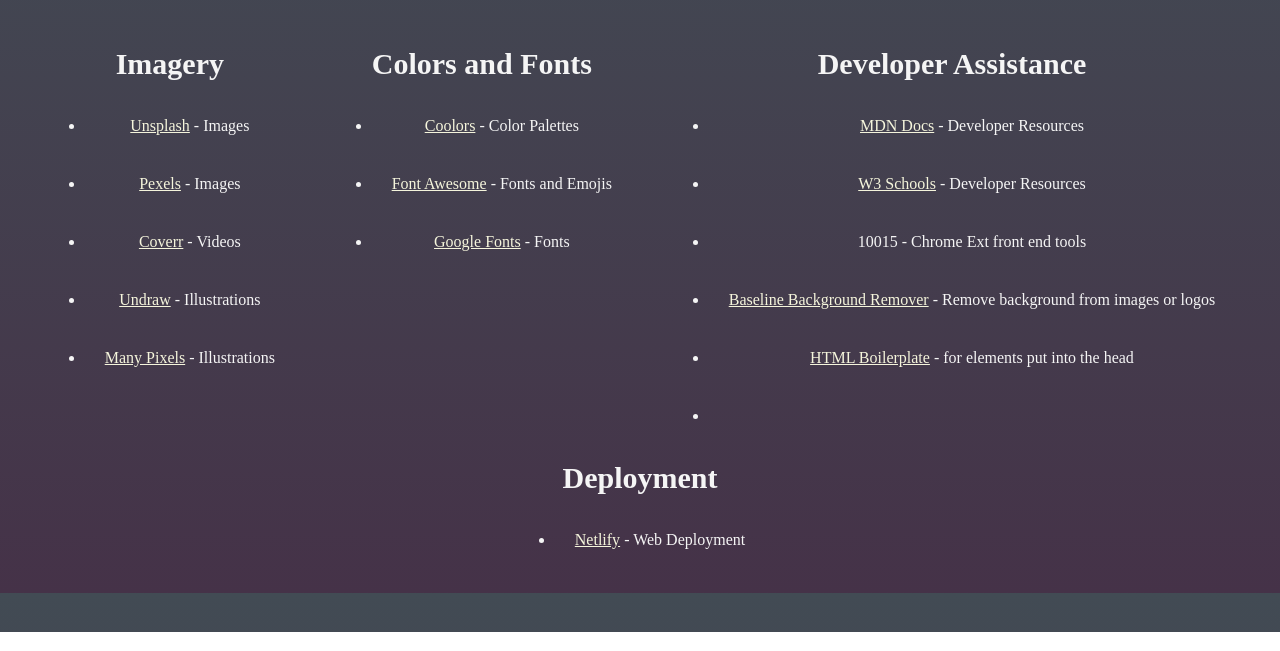
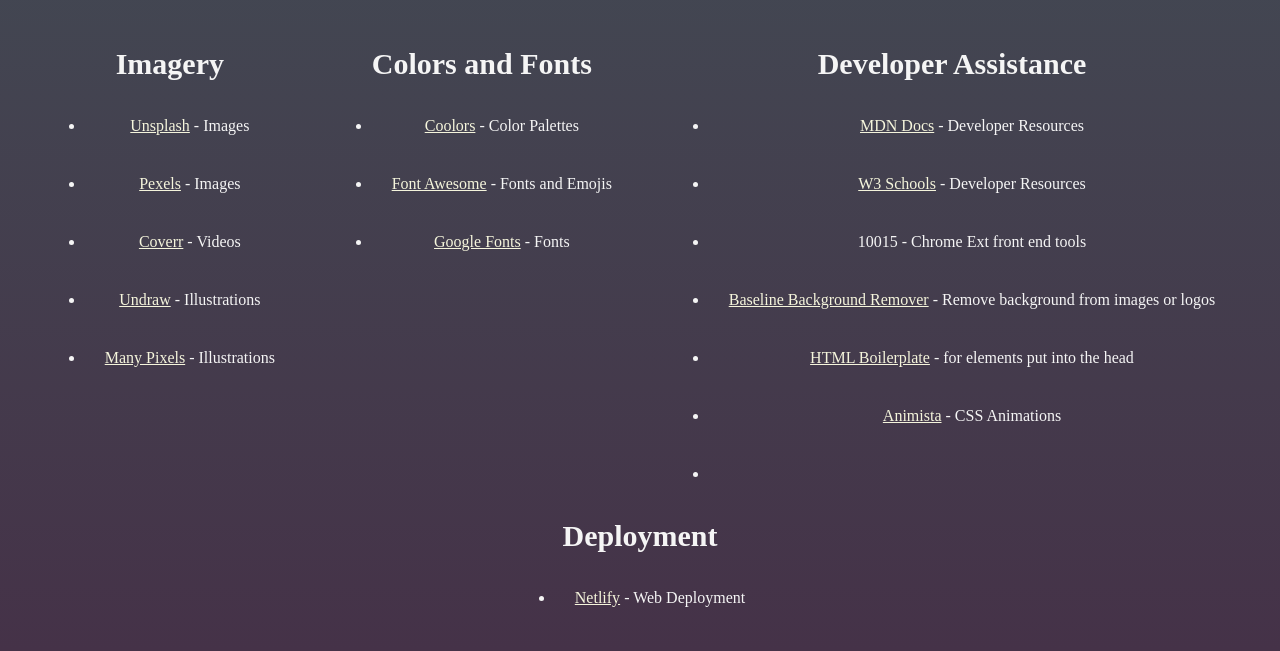
Before and after one commit to mjohnstone182/Coding-Support-Links, a plain HTML site: page index.html in a window 1280 px wide. Shown: the part 168-819 px from the top of the page. Drawn offline with Linux system fonts and the light colour scheme.

Commit message:
Animista

```diff
--- a/index.html
+++ b/index.html
@@ -65,6 +65,9 @@
     <a href="https://htmlboilerplates.com/" target="_blank">HTML Boilerplate</a> - for elements put into the head
 </li>
 <li>
+    <a href="https://animista.net/" target="_blank">Animista</a> - CSS Animations
+</li>
+<li>
 
 </li>
 </ul>
```
